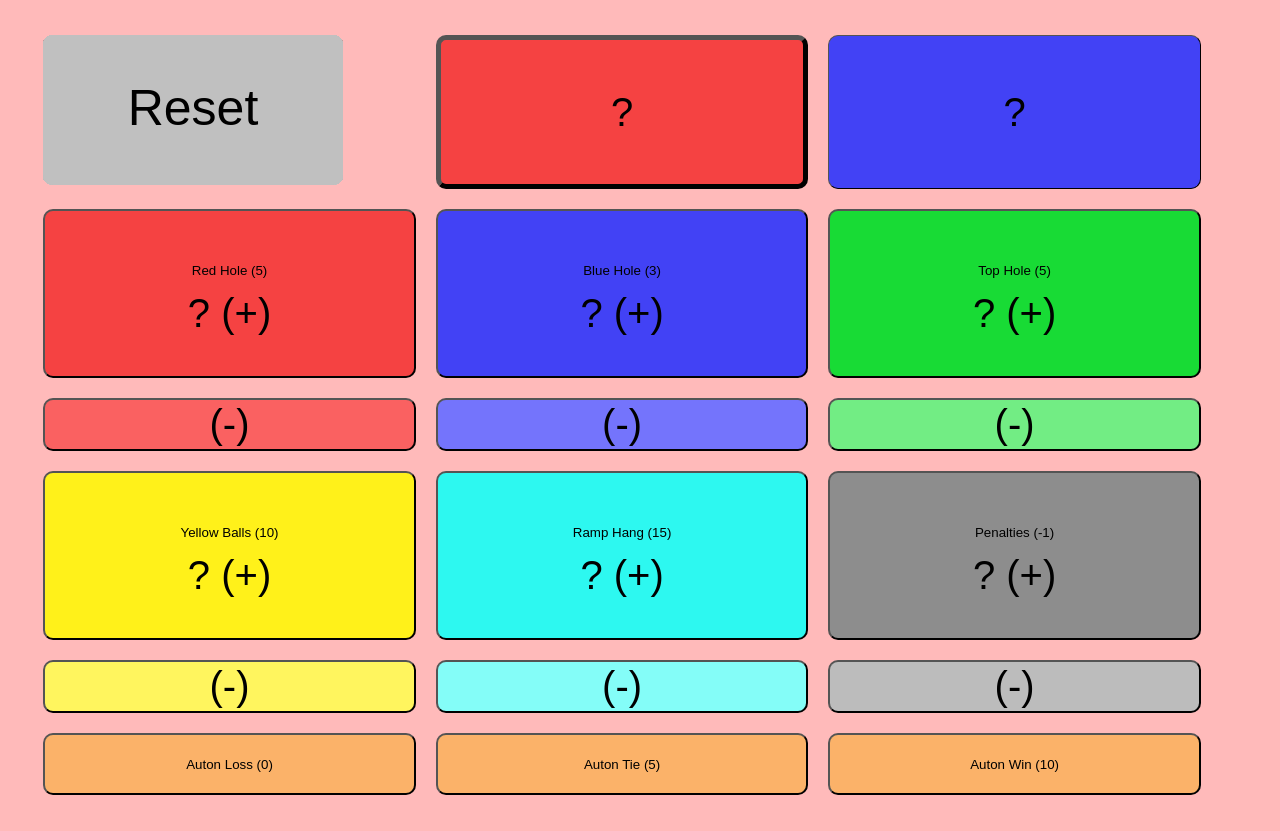
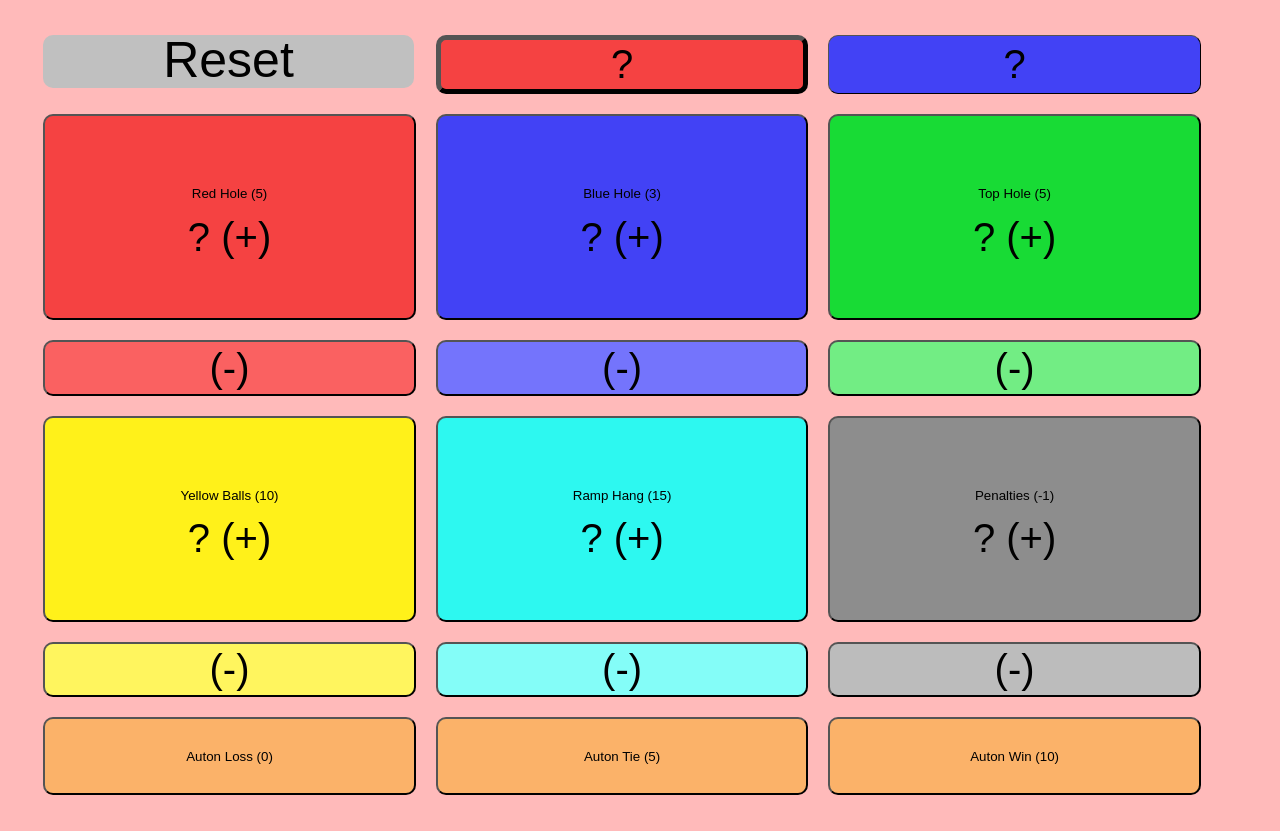
Before and after one commit to AnselChang/SyncedCounter, a website: page index.html in a window 1280 px wide. Drawn offline with nearby package versions, Linux system fonts and the light colour scheme; no server answers.

Commit message:
TJ magic

```diff
--- a/index.html
+++ b/index.html
@@ -219,8 +219,8 @@
           <p id="bluetotal" class="text-center text">?</p>
         </button>
       </div>
-      <div class="resetbtn">
-        <canvas id='resetCanvas' ontouchstart="setMouseState(true)" ontouchend="setMouseState(false)" onmousedown="setMouseState(true)" onmouseout="setMouseState(false)" onmouseup="setMouseState(false)"></canvas>
+      <div class="resetbtn" id='canvasParent'>
+        <canvas id='resetCanvas' width="0" height="0" ontouchstart="setMouseState(true)" ontouchend="setMouseState(false)" onmousedown="setMouseState(true)" onmouseout="setMouseState(false)" onmouseup="setMouseState(false)"></canvas>
       </div>
       <div class="cell redplus">
         <button onclick="changePoint('red',1)" class="btn red">
@@ -384,6 +384,8 @@
 
     function renderResetButton(){
         let canvas = document.getElementById('resetCanvas')
+        canvas.width = document.getElementById('canvasParent').offsetWidth-22
+        canvas.height = document.getElementById('canvasParent').offsetHeight-26
         let ctx = canvas.getContext('2d')
         ctx.fillStyle = '#C0C0C0'
         ctx.roundRect(0,0,canvas.offsetWidth,canvas.offsetHeight, 10).fill()
@@ -405,7 +407,6 @@
         }else{
             resetProgress = 0
         }
-        console.log(mouseDown)
     }
     let interval = setInterval(renderResetButton,10)
 
```
